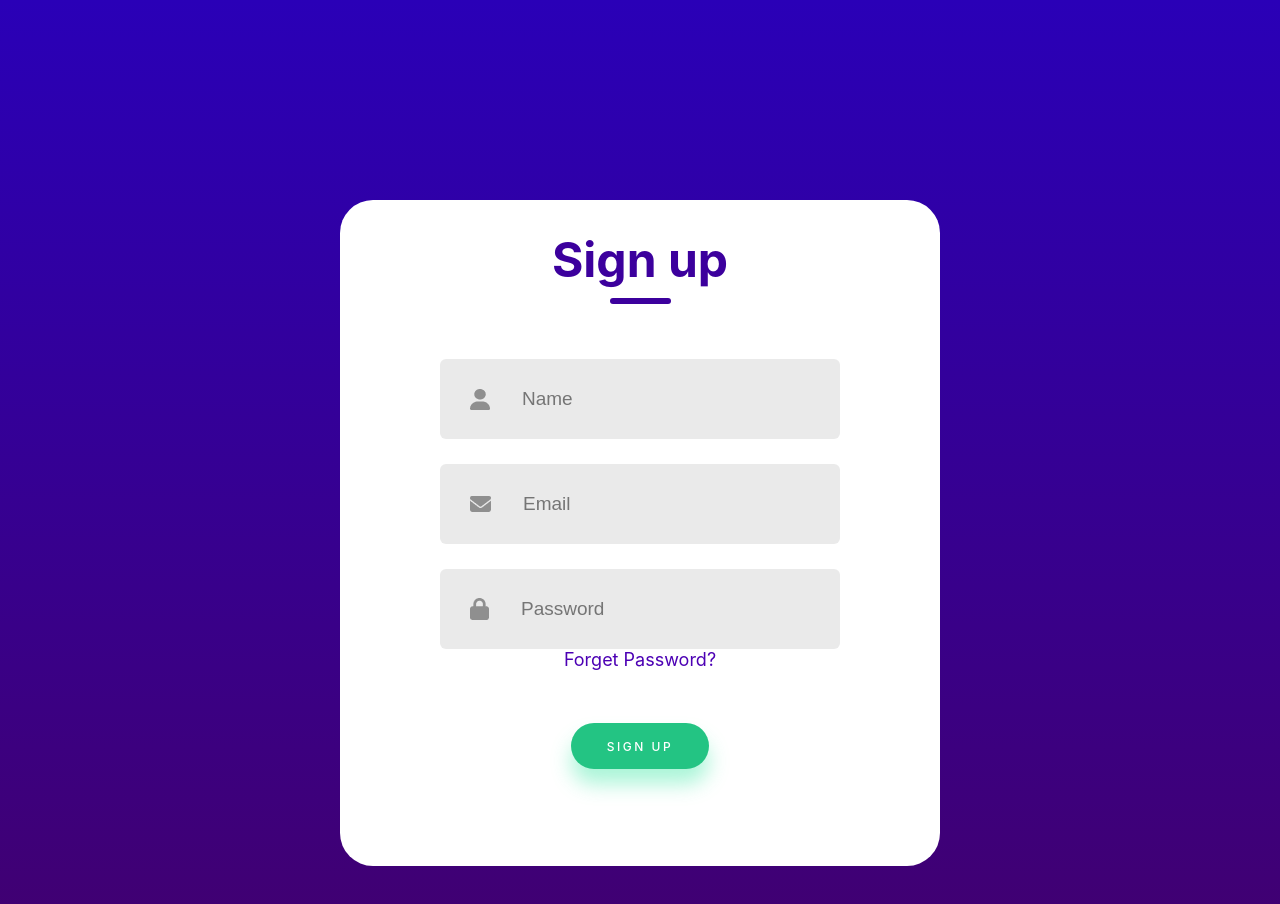
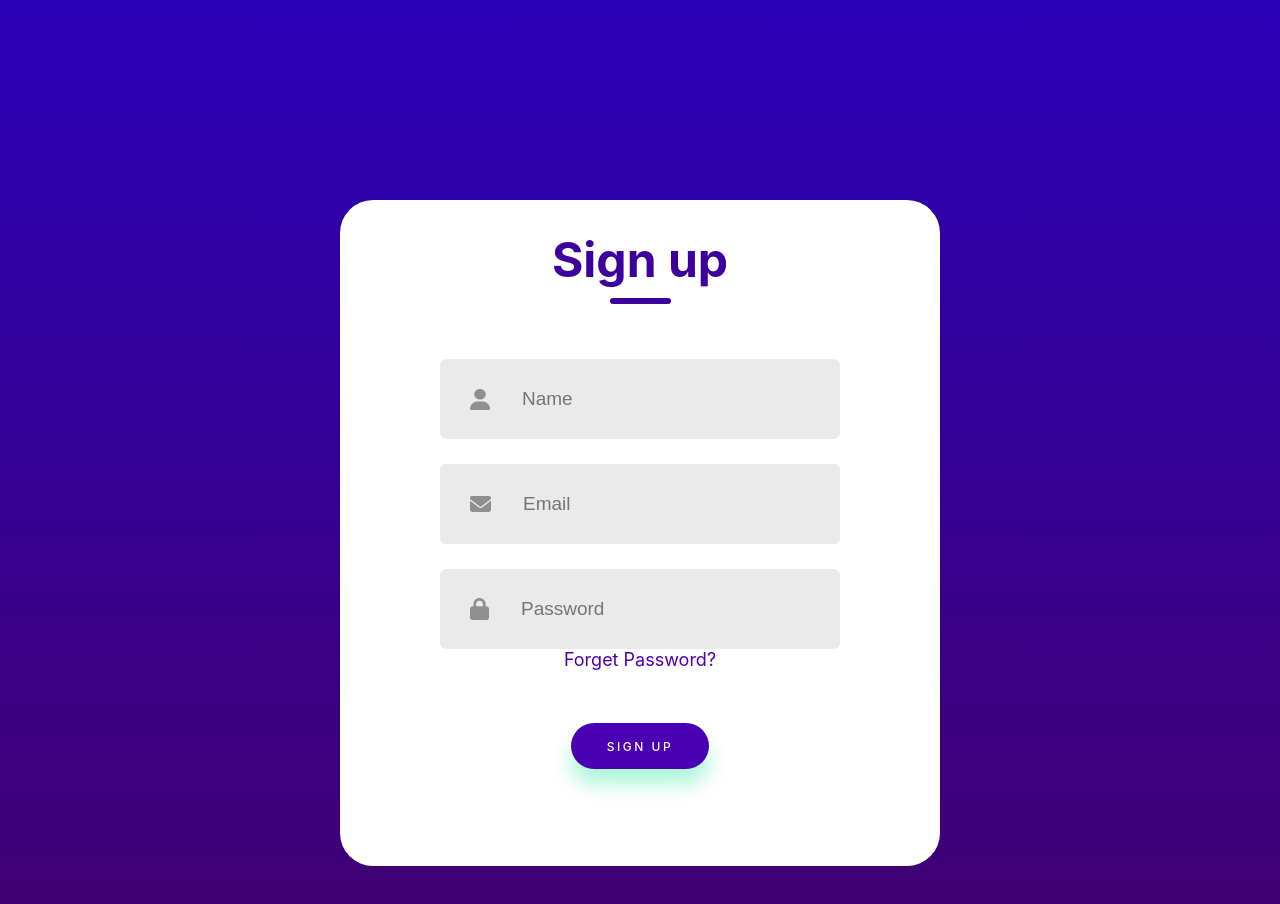
Before and after one commit to omaradwanyasin/EasyPark, a React (Create React App) app: page / in a window 1280 px wide. In both pictures the pointer is over the element 639 px from the left and 753 px from the top of the page. Shown: the top 904 px of the page. Built offline with nearby package versions, Linux system fonts and the light colour scheme.

Commit message:
update the color of hover for sign up and log in

```diff
--- a/src/index.css
+++ b/src/index.css
@@ -97,7 +97,7 @@ code {
 }
 
 .submit:hover {
-  background-color: #23c483;
+  background-color: #4c00b4;
   box-shadow: 0px 15px 20px rgba(46, 229, 157, 0.4);
   color: #fff;
   transform: translateY(-7px);
```
